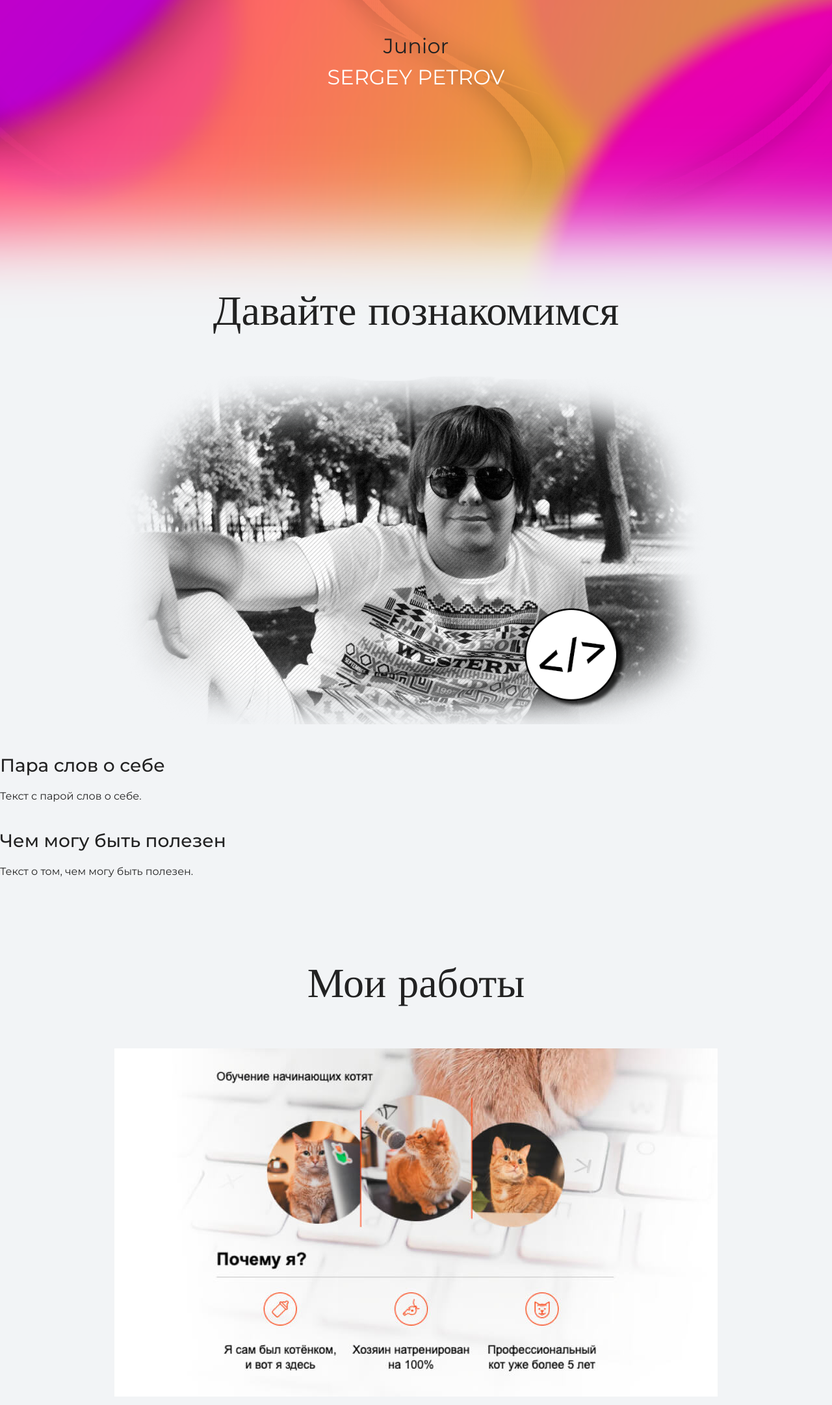
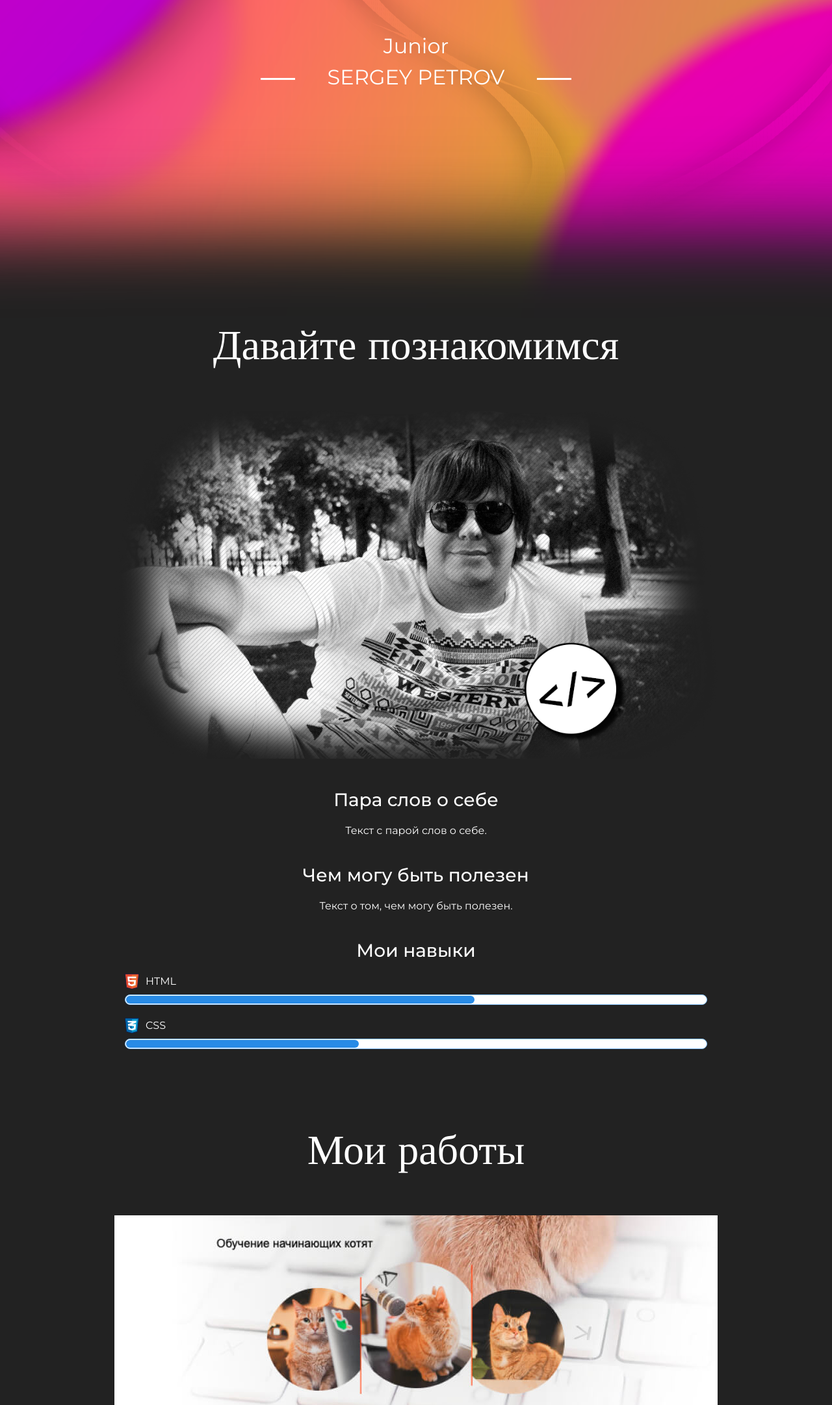
Before and after one commit to proffuture/test_site_portfolio, a plain HTML site: page index.html in a window 1280 px wide. Shown: the part 516-2679 px from the top of the page at 65% size. Drawn offline with nearby package versions, Linux system fonts and the light colour scheme.

Commit message:
правка 3

```diff
--- a/index.html
+++ b/index.html
@@ -34,6 +34,19 @@
     <p>Текст с парой слов о себе.</p>
     <h3>Чем могу быть полезен</h3>
     <p>Текст о том, чем могу быть полезен.</p>
+    <div class="skills">
+      <h3>Мои навыки</h3>
+      <dl class="skills-list">
+        <dt class="skill-html">HTML</dt>
+        <dd class="level">
+          <div style="width: 60%">60%</div>
+        </dd>
+        <dt class="skill-css">CSS</dt>
+        <dd class="level">
+          <div style="width: 40%">40%</div>
+        </dd>
+      </dl>
+    </div>
   </section>
 
   <section class="portfolio">
@@ -43,7 +56,7 @@
     </figure>
     <h3>Сайт инструктора Кекса</h3>
     <p>Небольшой лендинг о школе для начинающих.</p>
-    <a class="button" href="source/project/index.html" target="_blank">Открыть страницу</a>
+    <p><a class="button" href="source/project/index.html" target="_blank">Открыть страницу</a></p>
     <h3>Блог начинающего верстальщика</h3>
     <p>Статический блог про обучение HTML и CSS.</p>
   </section>
--- a/style.css
+++ b/style.css
@@ -4,11 +4,12 @@ body {
   font-family: "Montserrat", "Helvetica", "Arial", sans-serif;
   font-size: 16px;
   line-height: 32px;
-  color: #222222;
-  background-color: #f2f4f6;
+  color: #ffffff;
+  background-color: #222222;
   background-image: url("img/hero-bg.png");
   background-repeat: no-repeat;
   background-position: top center;
+
 }
 
 .container {
@@ -26,7 +27,7 @@ body {
 .page-header .container,
 .page-footer .container {
   max-width: 1408px;
-  text-align: right;
+  text-align: center;
 }
 
 .page-header a {
@@ -48,8 +49,9 @@ body {
 }
 
 .hero-image {
-  margin-bottom: 300px;
+  margin-bottom: 350px;
   text-align: center;
+
 }
 
 .hero-image .container {
@@ -66,6 +68,7 @@ body {
   text-transform: uppercase;
   padding: 35px 20px 20px 20px;
   border: 5px solid #222222;
+  color: #222222;
   margin: 0 auto;
   width: 900px;
 }
@@ -79,6 +82,26 @@ body {
 .name-autor {
   color: white;
   text-transform: uppercase;
+}
+
+.name-autor::after {
+  content: "";
+  background-color: white;
+  padding: 0 3px 0 3px;
+  font-size: 2px;
+  vertical-align: middle;
+  padding-left: 50px;
+  margin-left: 50px;
+}
+
+.name-autor::before {
+  content: "";
+  background-color: white;
+  padding: 0 3px 0 3px;
+  font-size: 2px;
+  vertical-align: middle;
+  padding-right: 50px;
+  margin-right: 50px;
 }
 
 .intro {
@@ -105,10 +128,21 @@ body {
   font-size: 28px;
   line-height: 40px;
   font-weight: 500;
+  text-align: center;
 }
 
 .intro p {
   margin: 0 0 32px;
+  text-align: center;
+}
+
+.portfolio p {
+  text-align: center;
+}
+
+.skills {
+  width: 70%;
+  margin: 0 auto;
 }
 
 .skills-list {
@@ -179,6 +213,7 @@ body {
   border-radius: 4px;
   background-color: #288be6;
   color: #ffffff;
+  text-align: center;
 }
 
 .page-footer {
```
Also changed, not shown: img/icon-email.svg (added), img/icon-phone.svg (added).
